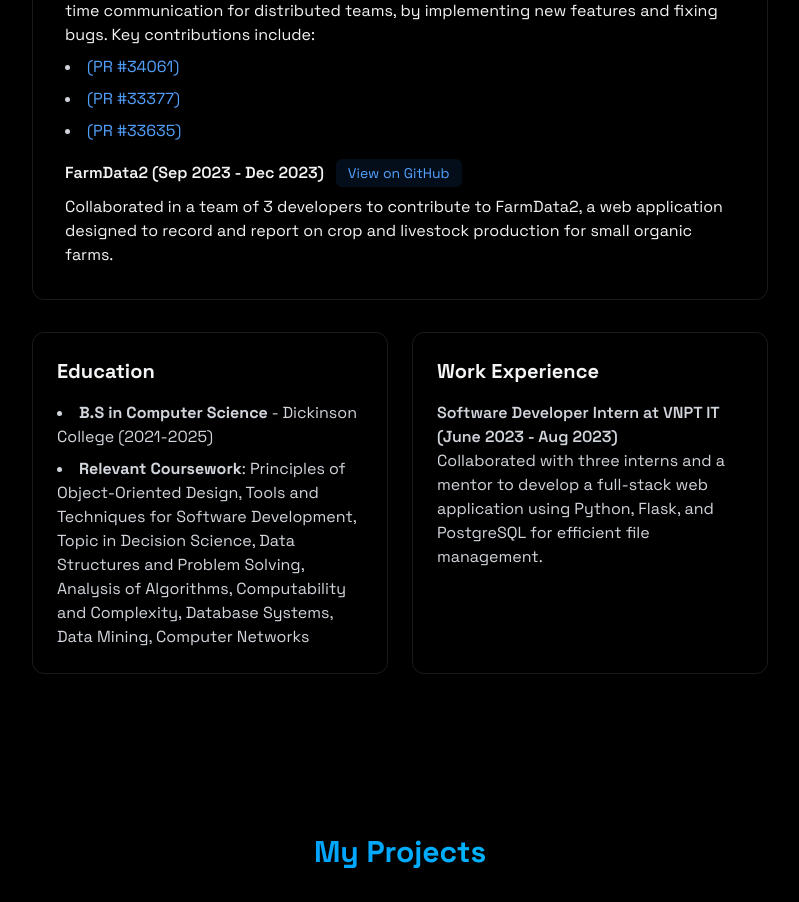
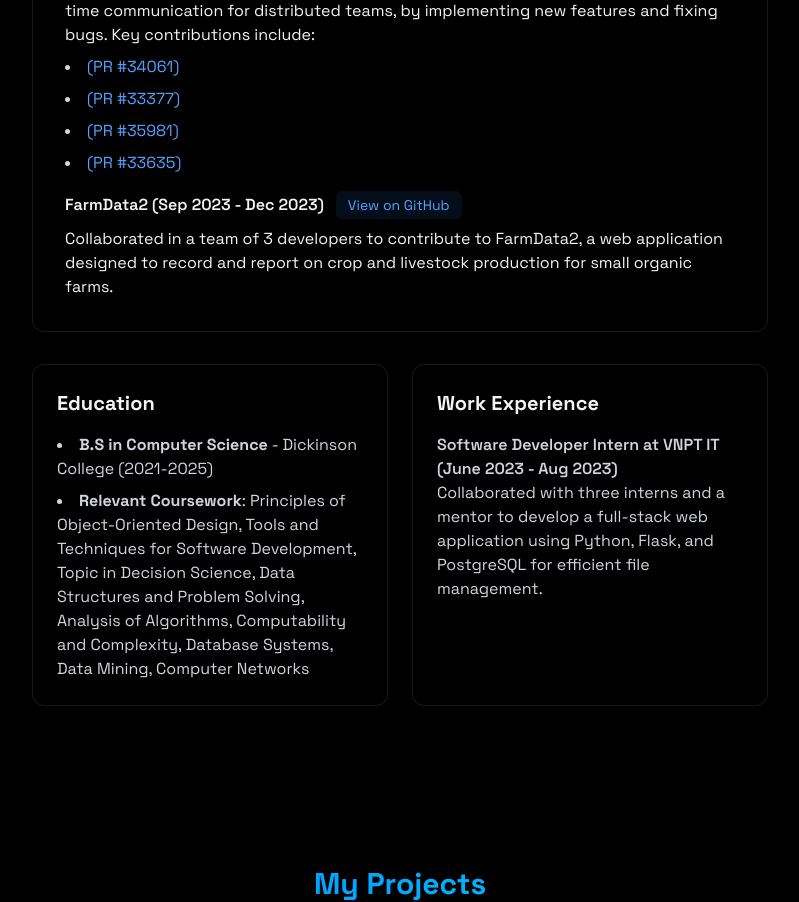
Before and after one commit to minhphung152/portfolio, a React (Vite) app: page / in a window 1280 px wide. Shown: the part 1440-2342 px from the top of the page, without its empty margins (240-1039 px from the left). Built offline with nearby package versions, Linux system fonts and the light colour scheme.

Commit message:
add new Zulip contribution

```diff
--- a/src/components/sections/About.jsx
+++ b/src/components/sections/About.jsx
@@ -100,6 +100,16 @@
                                 </li>
                                 <li>
                                     <a
+                                        href="https://github.com/zulip/zulip/pull/35981"
+                                        target="_blank"
+                                        rel="noopener noreferrer"
+                                        className="text-blue-400 hover:text-blue-300 transition"
+                                    >
+                                        (PR #35981)
+                                    </a>
+                                </li>
+                                <li>
+                                    <a
                                         href="https://github.com/zulip/zulip/pull/33635"
                                         target="_blank"
                                         rel="noopener noreferrer"
```
